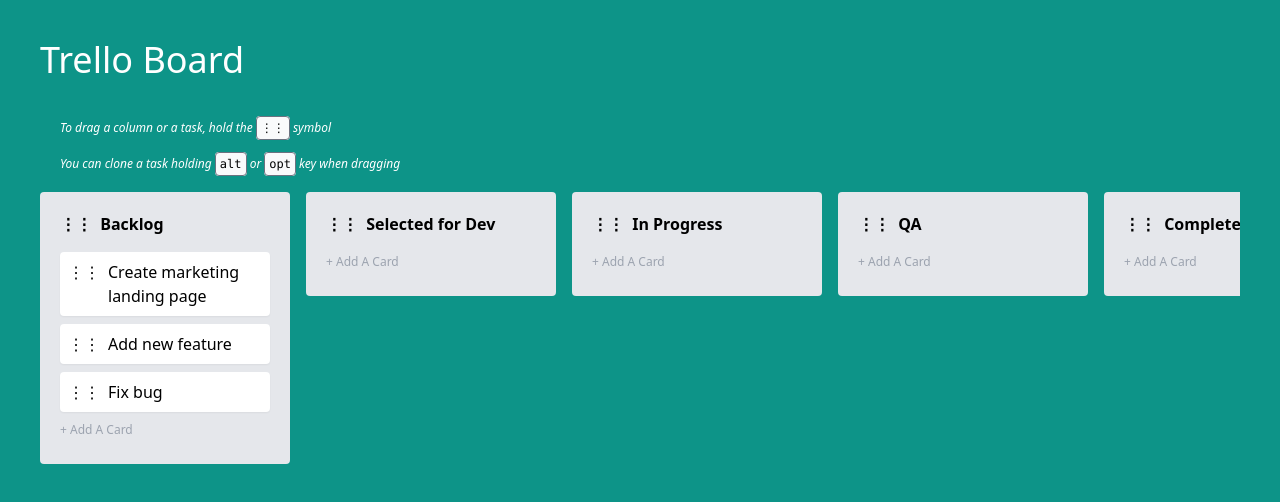
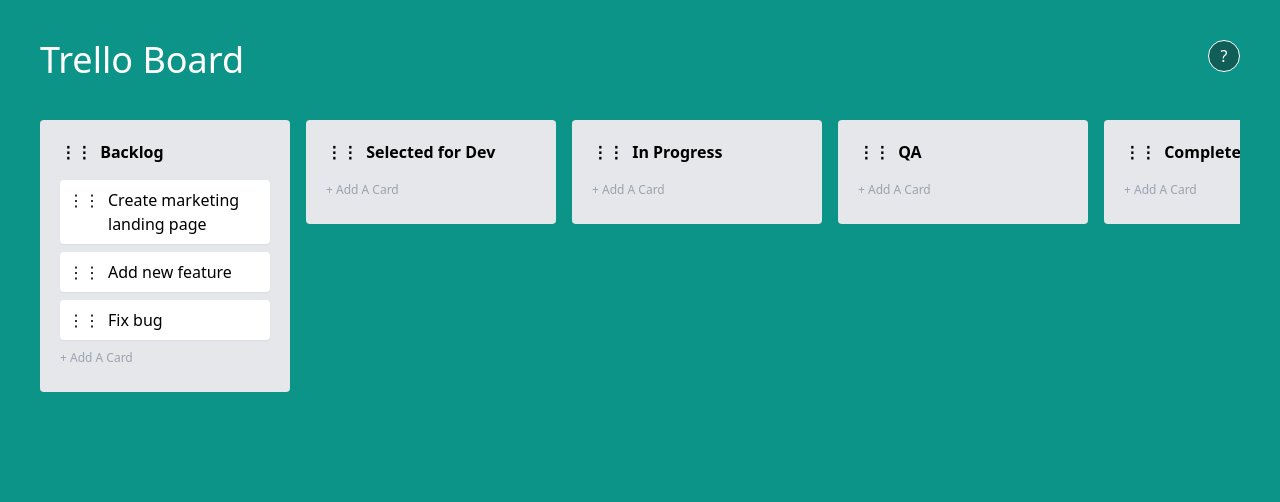
Before and after one commit to BenjaminChoron/trello-board, a Nuxt app: page / in a window 1280 px wide. Shown: the top 502 px of the page. Built offline with nearby package versions, Linux system fonts and the light colour scheme.

Commit message:
💄 Show tips in modal

```diff
--- a/app.vue
+++ b/app.vue
@@ -1,28 +1,57 @@
+<script setup>
+const showTips = ref(false);
+</script>
+
 <template>
   <div class="p-10 h-[100dvh] bg-teal-600 overflow-auto">
     <h1 class="text-4xl text-white flex items-center mb-10">Trello Board</h1>
 
-    <p class="m-5 text-white text-xs italic">
-      To drag a column or a task, hold the
-      <code
-        class="p-1 text-black not-italic bg-gray-50 border border-gray-500 rounded"
-        >⋮⋮</code
-      >
-      symbol
-    </p>
-    <p class="m-5 text-white text-xs italic">
-      You can clone a task holding
-      <code
-        class="p-1 text-black not-italic bg-gray-50 border border-gray-500 rounded"
-        >alt</code
-      >
-      or
-      <code
-        class="p-1 text-black not-italic bg-gray-50 border border-gray-500 rounded"
-        >opt</code
-      >
-      key when dragging
-    </p>
+    <button @click="showTips = !showTips"
+      class="absolute top-10 right-10 text-white border border-white rounded-full w-8 h-8 flex items-center justify-center bg-teal-800 hover:bg-teal-700 focus:outline-none focus:ring-2 focus:ring-green-500 focus:ring-opacity-50">
+      ?
+    </button>
+
+    <div v-if="showTips" @click="showTips = !showTips"
+      class="z-10 absolute top-0 left-0 w-full h-[100dvh] bg-teal-800 opacity-50" />
+    <dialog open v-if="showTips" class="z-20 rounded shadow p-5">
+      <h2 class="font-bold text-center">Tips</h2>
+
+      <button @click="showTips = !showTips"
+        class="absolute top-2 right-2 text-white border border-white rounded-full w-6 h-6 flex items-center justify-center bg-teal-800 hover:bg-teal-700 focus:outline-none focus:ring-2 focus:ring-green-500 focus:ring-opacity-50">
+        X
+      </button>
+
+      <ul>
+        <li class="m-5 text-xs italic">
+          To drag a column or a task, hold the
+          <code class="p-1 text-black not-italic bg-gray-50 border border-gray-500 rounded">⋮⋮</code>
+          symbol
+        </li>
+
+        <li class="m-5 text-xs italic">
+          You can clone a task holding
+          <code class="p-1 text-black not-italic bg-gray-50 border border-gray-500 rounded">alt</code>
+          or
+          <code class="p-1 text-black not-italic bg-gray-50 border border-gray-500 rounded">opt</code>
+          key when dragging
+        </li>
+
+        <li class="m-5 text-xs italic">
+          To edit a column title, just click on it, write your text and tap <code
+            class="p-1 text-black not-italic bg-gray-50 border border-gray-500 rounded">↵</code>
+        </li>
+
+        <li class="m-5 text-xs italic">
+          To delete a column, click on the title, delete all the text of the input and tap <code
+            class="p-1 text-black not-italic bg-gray-50 border border-gray-500 rounded">⌫</code>
+        </li>
+
+        <li class="m-5 text-xs italic">
+          To delete a task, click on it and tap <code
+            class="p-1 text-black not-italic bg-gray-50 border border-gray-500 rounded">⌫</code>
+        </li>
+      </ul>
+    </dialog>
 
     <TrelloBoard />
   </div>
```
